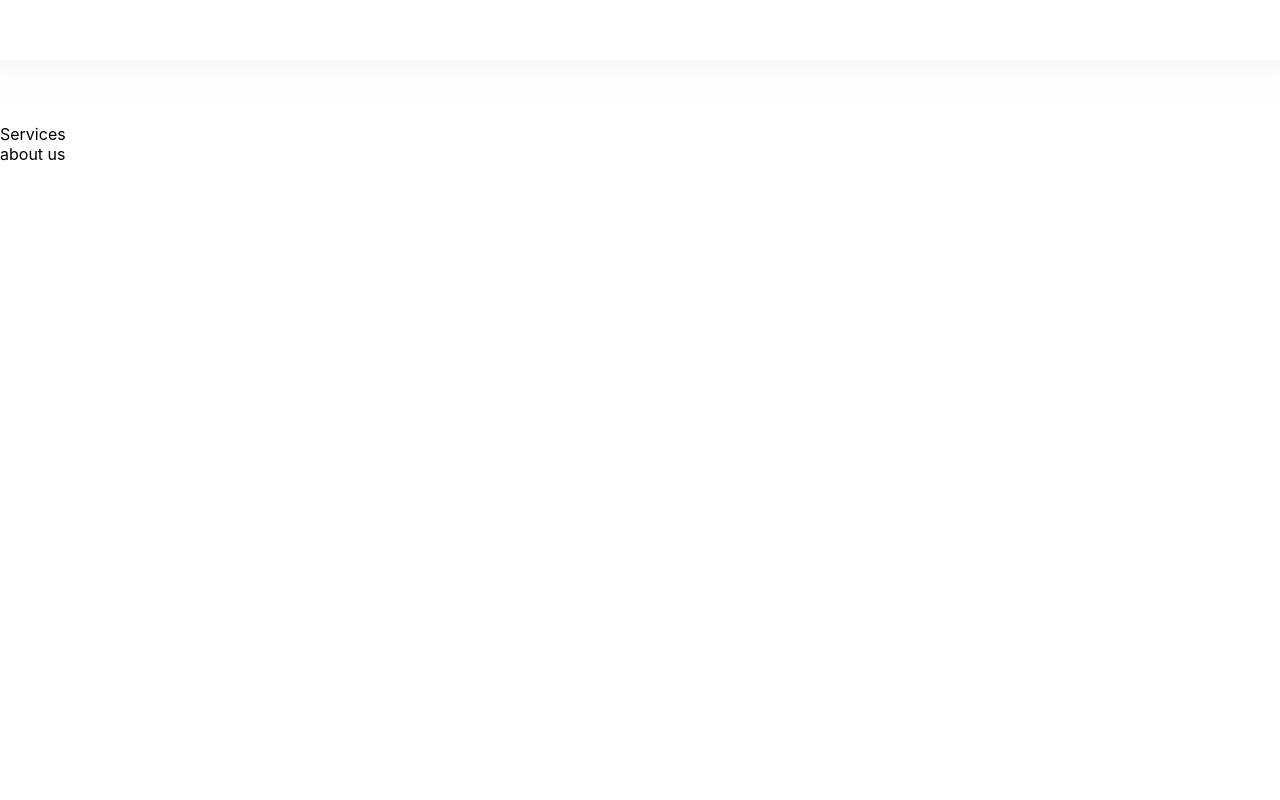
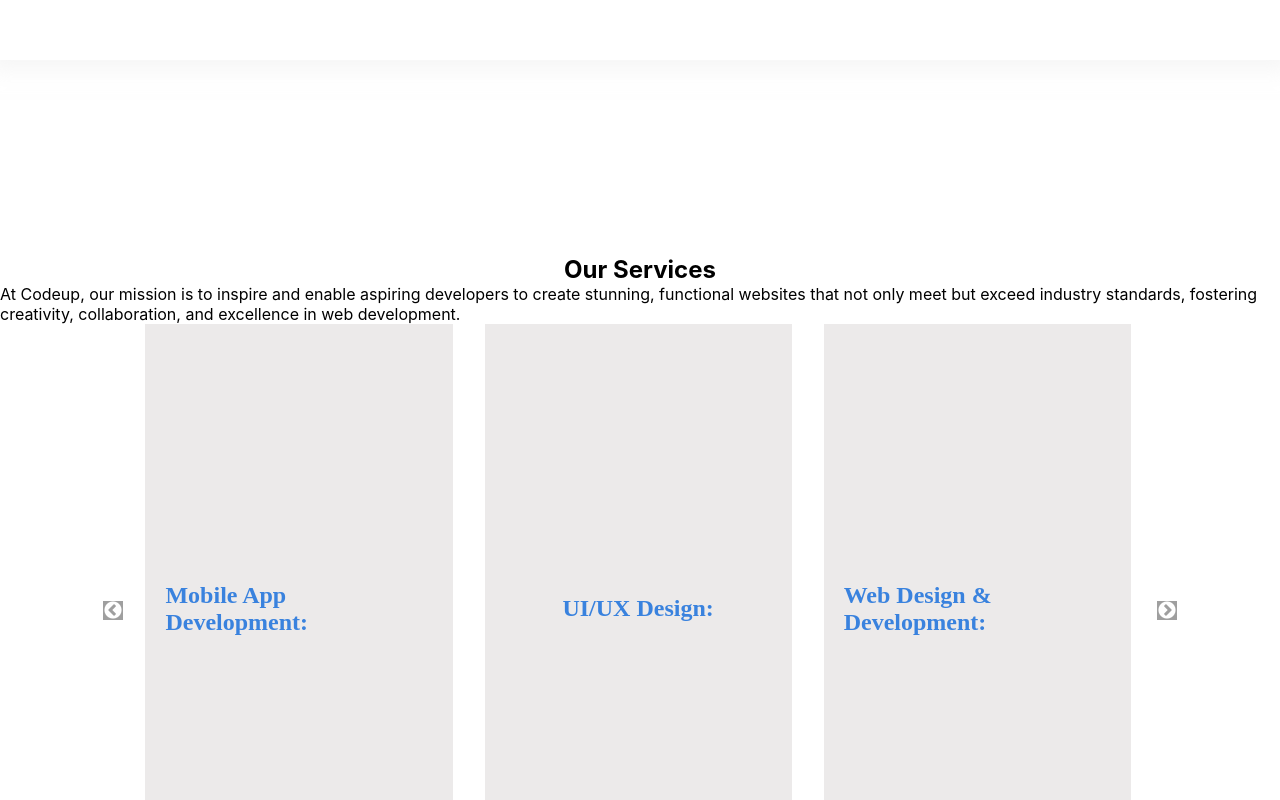
Before and after one commit to RayanAlHassan/codeUp_client, a React (Create React App) app in the folder client/: page / in a window 1280 px wide. Shown: the part 740-1540 px from the top of the page. Before the commit the page ends 904 px from the top, so only its background shows below. Built offline with nearby package versions, Linux system fonts and the light colour scheme; a web font is replaced by a local one.

Commit message:
section ourservices carousel

```diff
--- a/client/package.json
+++ b/client/package.json
@@ -12,6 +12,8 @@
     "react-icons": "^5.0.1",
     "react-router-dom": "^6.22.3",
     "react-scripts": "5.0.1",
+    "react-slick": "^0.30.2",
+    "slick-carousel": "^1.8.1",
     "web-vitals": "^2.1.4"
   },
   "scripts": {
--- a/client/src/Component/OurServices/OurServices.js
+++ b/client/src/Component/OurServices/OurServices.js
@@ -1,11 +1,100 @@
-import React from 'react'
-
+import React from "react";
+import Slider from "react-slick";
+import style from "./OurServices.module.css";
+import "slick-carousel/slick/slick.css";
+import "slick-carousel/slick/slick-theme.css";
 function OurServices() {
+  const settings = {
+    dots: true,
+    infinite: true,
+    arrows: true,
+    autoplaySpeed: 2500,
+    autoplay: true,
+    pauseOnHover: true,
+    slidesToShow: 4,
+    slidesToScroll: 1,
+    responsive: [
+      {
+        breakpoint: 1300,
+        settings: {
+          slidesToShow: 3,
+          slidesToScroll: 1,
+        },
+      },
+      {
+        breakpoint: 1024,
+        settings: {
+          slidesToShow: 2,
+          slidesToScroll: 1,
+        },
+      },
+      {
+        breakpoint: 600,
+        settings: {
+          slidesToShow: 1,
+          slidesToScroll: 1,
+        },
+      },
+      {
+        breakpoint: 480,
+        settings: {
+          slidesToShow: 1,
+          slidesToScroll: 1,
+        },
+      },
+    ],
+  };
   return (
-    <section id='ourservices'>
-      Services
+    <section className={style.contentsection} id="ourservices">
+      <h1>Our Services</h1>
+      <p className={style.right}>
+        At Codeup, our mission is to inspire and enable aspiring developers to
+        create stunning, functional websites that not only meet but exceed
+        industry standards, fostering creativity, collaboration, and excellence
+        in web development.
+      </p>
+      <div className={style.cards}>
+        <Slider {...settings}>
+          <div className={style.card}>
+            <h2>Web Design & Development:</h2>
+            <div className={style.hoverDetails}>
+              <span className={style.desc}>
+                Craft visually stunning and user-friendly websites tailored to
+                your brand and audience.
+              </span>
+            </div>
+          </div>
+          <div className={style.card}>
+            <h2>E-commerce Solutions</h2>
+            <div className={style.hoverDetails}>
+              <span className={style.desc}>
+                Build robust online stores with seamless navigation, secure
+                transactions, and personalized user experiences.
+              </span>
+            </div>
+          </div>
+          <div className={style.card}>
+            <h2>Mobile App Development:</h2>
+            <div className={style.hoverDetails}>
+              <span className={style.desc}>
+                Create engaging and intuitive mobile applications for iOS and
+                Android platforms, reaching customers on the go.
+              </span>
+            </div>{" "}
+          </div>
+          <div className={style.card}>
+            <h2>UI/UX Design:</h2>
+            <div className={style.hoverDetails}>
+              <span className={style.desc}>
+                4. Enhance user satisfaction and engagement through intuitive
+                interface design and seamless user experiences.
+              </span>
+            </div>{" "}
+          </div>
+        </Slider>
+      </div>
     </section>
-  )
+  );
 }
 
-export default OurServices
+export default OurServices;
--- a/client/src/Component/OurServices/OurServices.module.css
+++ b/client/src/Component/OurServices/OurServices.module.css
@@ -0,0 +1,79 @@
+.contentsection {
+    display: flex;
+    flex-direction: column;
+    align-items: center;
+    margin-bottom: 100px;
+    height: 100vh;
+    align-content: center;
+    justify-content: center;
+    margin-bottom: 4rem;
+
+  }
+  h2{
+    width: 100%;
+    height: 100%;
+    display: flex;
+    align-items: center;
+    justify-content: center;
+    color: var(--main-blue);
+    font-family: 'Times New Roman', Times, serif;
+  }
+  .cards {
+    margin: 0 auto;
+    width: 80%;
+    height: 470px;
+    justify-content: center;
+  }
+  .card {
+    background-color:var(--main-color);
+    display: inline-block;
+    position: relative;
+    text-decoration: none;
+    color: rgba(43, 43, 43, 0.63);
+    height: 570px;
+    margin-right: 10px;
+    padding: 20px;
+    overflow: hidden;
+    width: 100%;
+    transition: all 0.3s;
+  }
+  .desc
+ {
+  font-weight: 400;
+  font-size: 16px;
+  display: flex;
+  justify-content: center;
+  align-items: center;
+  width: 100%;
+  height: 100%;
+  margin: auto;
+  text-align: center;
+}
+.hoverDetails {
+    opacity: 0;
+    position: absolute;
+    display: flex;
+    width: 100%;
+    height: 100%;
+    /* gap: 0%; */
+    top: 0;
+    left: 0;
+      backdrop-filter: blur(8px);
+      padding: 20px;
+      background-color:#447fe57a;
+      color:var(--grays-color);
+      border-radius: 0px;
+      /* transition: opacity 0.5s ease-in-outn; */
+      flex-direction: column;
+      font-weight: 200;
+      align-content: flex-start;
+      justify-content: flex-start;
+      align-items: center;
+      font-size: 21px;
+      line-height: 2rem;
+    transition: opacity 0.3s ease-in-out;
+  }
+
+  .card:hover .hoverDetails {
+    opacity: 1;
+  }
--- a/client/src/Layout/NavBar/NavBar.module.css
+++ b/client/src/Layout/NavBar/NavBar.module.css
@@ -185,7 +185,7 @@
     /* background-color: var(--blur-color); Change the background color */
     /* background-color: rgb(255 255 255 / 82%); */
     /* background-color: rgb(255 255 255 / 82%);  */
-    background-color: var(--main--blue);
+    background-color:#447fe57a;
     position: absolute;
     top: 120px;
     right: 0;
```
Also changed, not shown: 1 other file (tests, documents, lock files or other folders).
